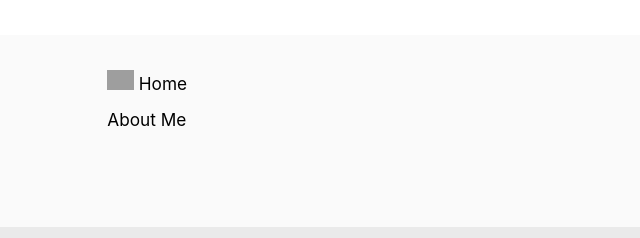
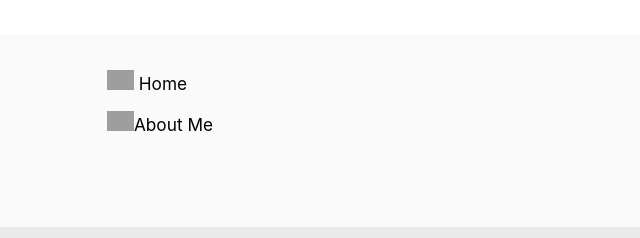
Before and after one commit to KamalJ95/KamalJahah.co.uk, a plain HTML site: page index.html in a window 1280 px wide. Shown: the part 523-761 px from the top of the page, 96-736 px from the left. Drawn offline with nearby package versions, Linux system fonts and the light colour scheme; grey boxes are pictures that could not be loaded.

Commit message:
Footer changes

```diff
--- a/index.html
+++ b/index.html
@@ -45,7 +45,8 @@
                  <div class="container">
                    <div class="row">
                      <div class="col l6 s12">
-                        <p class="footer-links"> <h6><a href style="color:black"="#"> <image src="https://image.flaticon.com/icons/svg/609/609803.svg" class="email-img"> Home</a> <p> <a href style="color:black"="#">About Me</a> </p> </p>
+                        <p class="footer-links"> <h6><a href style="color:black"="#"> <image src="https://image.flaticon.com/icons/svg/609/609803.svg" class="email-img"> Home</a>
+                           <p> <a href style="color:black"="#"><image src="https://image.flaticon.com/icons/svg/788/788893.svg" class="email-img">About Me</a> </p> </p>
                      </div>
                      <div class="col l4 offset-l2 s12">
                        <h5 class="black-text">Information:</h5>
```
Also changed, not shown: aboutme.html (+3 -1 lines).
